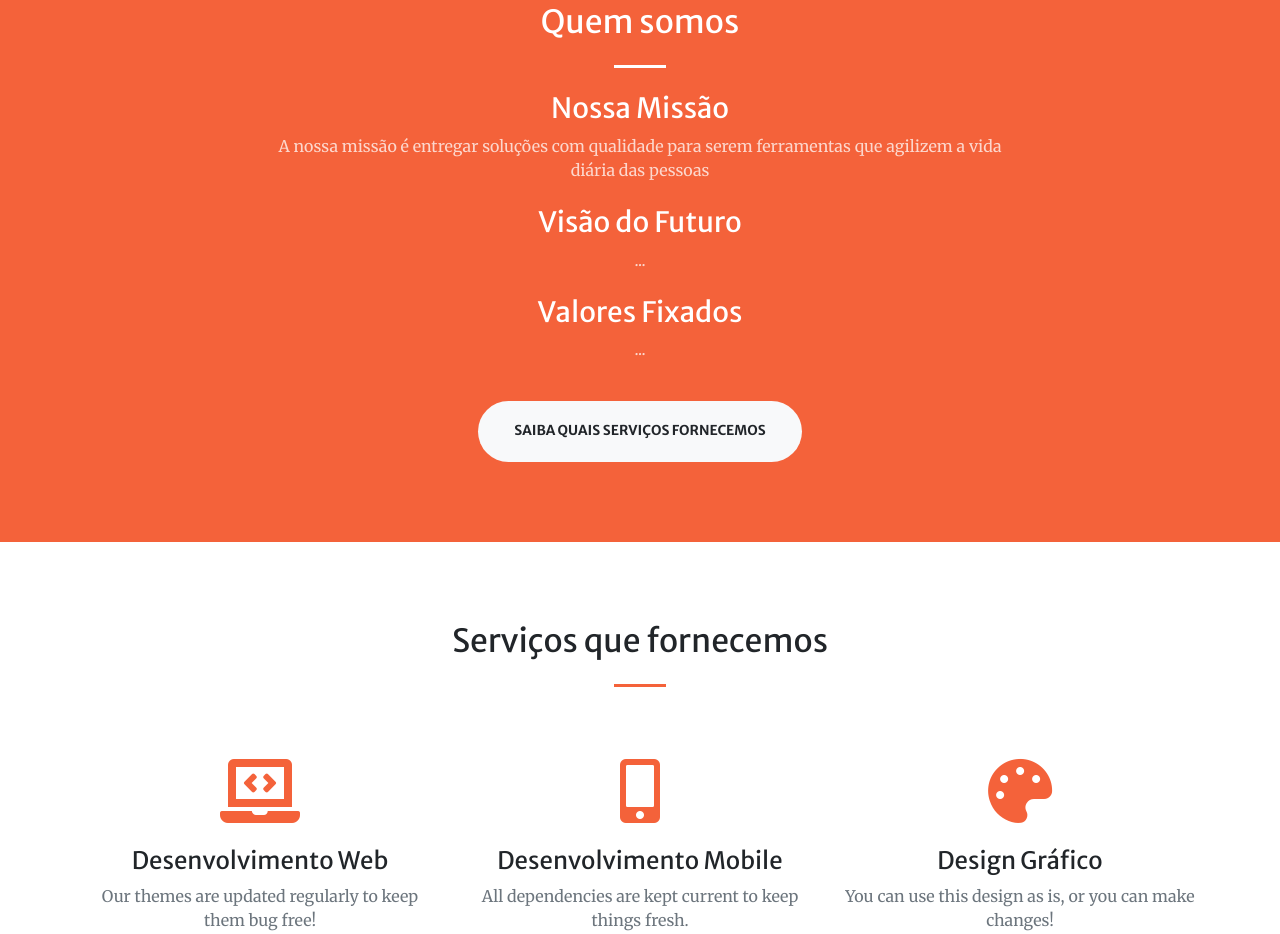
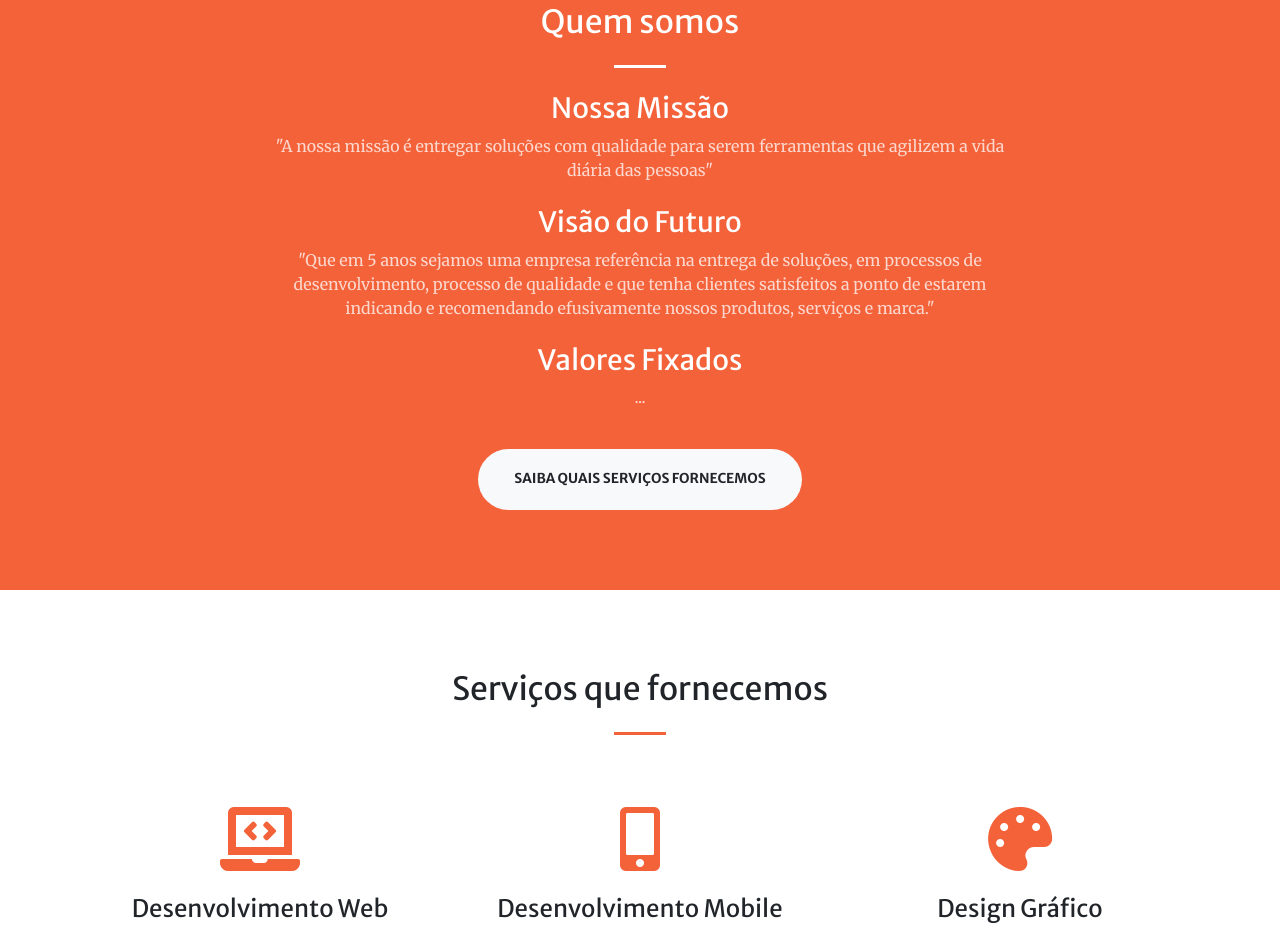
Before and after one commit to tsortbr/tsort.github.io, a website with bundled scripts: page index.html in a window 1280 px wide. Shown: the part 877-1811 px from the top of the page. Built offline with nearby package versions, Linux system fonts and the light colour scheme.

Commit message:
Adição da visão e do favicon no projeto, ainda não configurado na pagina

```diff
--- a/index.html
+++ b/index.html
@@ -89,13 +89,15 @@
 
 					<h3 class="text-white">Nossa Missão</h3>
 					<p class="text-white-75 mb-4">
-						A nossa missão é entregar soluções com qualidade para serem ferramentas que agilizem a vida
-						diária das pessoas
+						"A nossa missão é entregar soluções com qualidade para serem ferramentas que agilizem a vida
+						diária das pessoas"
 					</p>
 
 					<h3 class="text-white">Visão do Futuro</h3>
 					<p class="text-white-75 mb-4">
-						...
+						"Que em 5 anos sejamos uma empresa referência na entrega de soluções, em processos de
+						desenvolvimento, processo de qualidade e que tenha clientes satisfeitos a ponto de estarem
+						indicando e recomendando efusivamente nossos produtos, serviços e marca."
 					</p>
 
 					<h3 class="text-white">Valores Fixados</h3>
```
Also changed, not shown: favicon.ico (renamed from img/if_Citycons_light_1342949.ico), img/if_Citycons_light_1342949.svg.2019_08_28_19_15_21.0.svg (added), img/path32.png (added).
